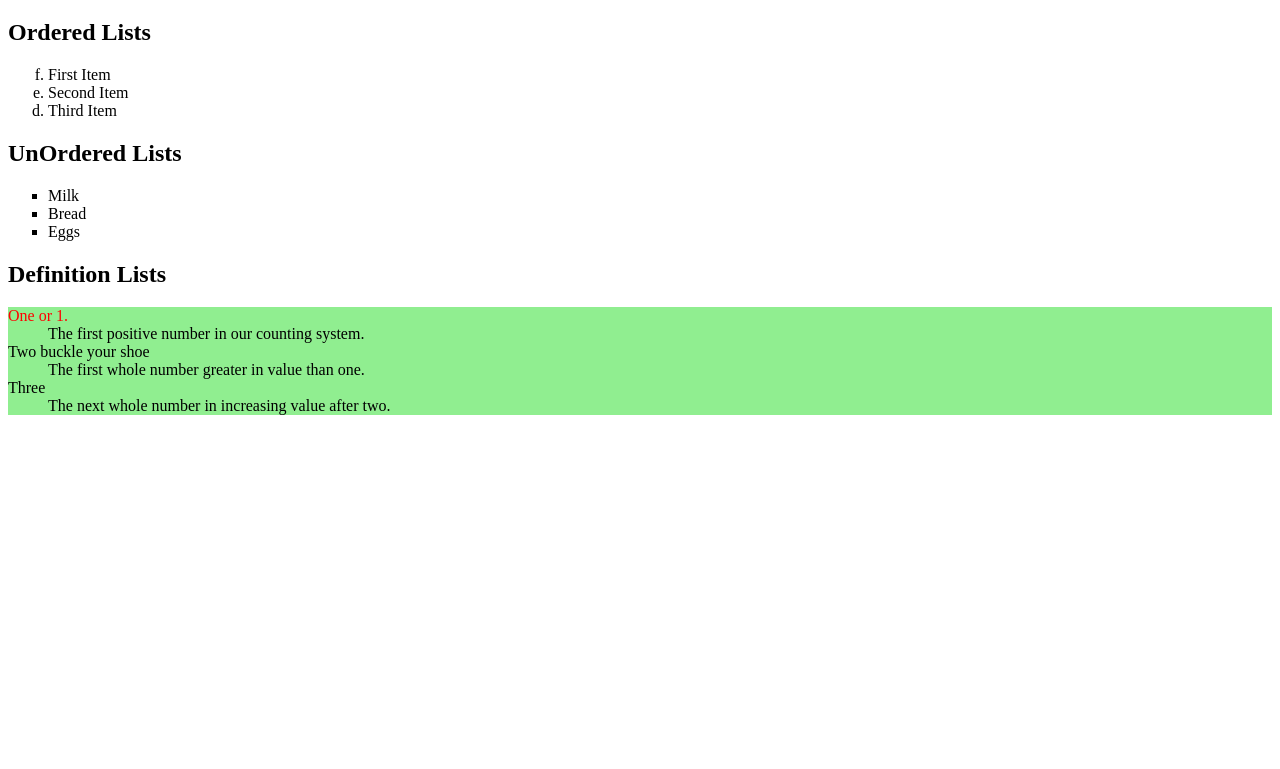
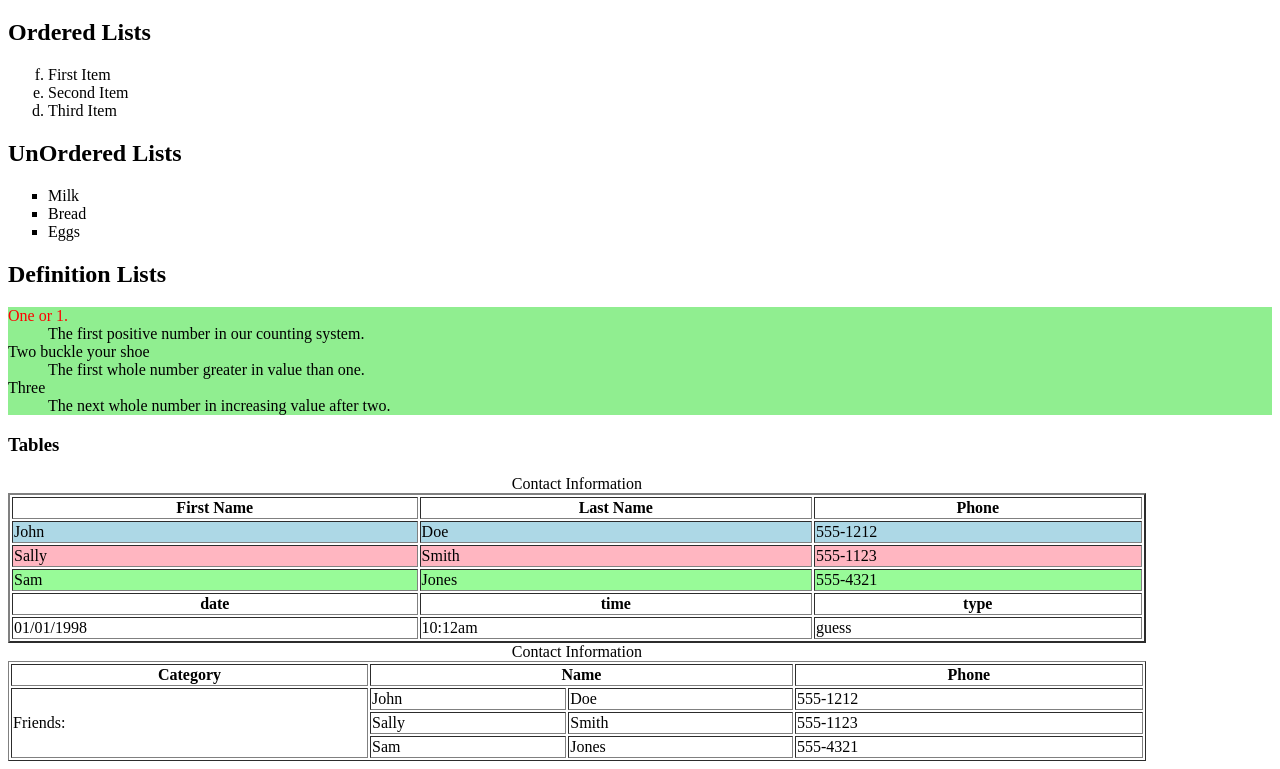
Before and after one commit to Jeffreyoboe1/Genesis10, a plain HTML site: page ListsInAction.html in a window 1280 px wide. Shown: the part 61-830 px from the top of the page. Before the commit the page ends 800 px from the top, so only its background shows below. Drawn offline with Linux system fonts and the light colour scheme.

Commit message:
added tables to the list page.

```diff
--- a/ListsInAction.html
+++ b/ListsInAction.html
@@ -28,5 +28,74 @@
     <dt>Three</dt> <dd>The next whole number in increasing value after two.
     </dd>
 </dl>
+
+        <h3>Tables</h2>
+          <!DOCTYPE html>
+<html lang="en">
+    <head>
+        <title>Tables in HTML</title>
+    </head>
+    <body>
+        <table border="2" width="90%">
+  <caption>Contact Information</caption>
+            <tr>
+                <th>First Name</th>
+                <th>Last Name</th>
+                <th>Phone</th>
+            </tr>
+            <tr style="background-color: lightblue">
+                <td>John</td>
+                <td>Doe</td>
+                <td>555-1212</td>
+            </tr>
+            <tr style="background-color: lightpink">
+                <td>Sally</td>
+                <td>Smith</td>
+                <td>555-1123</td>
+            </tr>
+            <tr bgcolor="palegreen">
+                <td>Sam</td>
+                <td>Jones</td>
+                <td>555-4321</td>
+            </tr>
+            <tr>
+              <th>date</th>
+              <th>time</th>
+              <th>type</th>
+            </tr>
+            <tr>
+              <td>01/01/1998</td>
+              <td>10:12am</td>
+              <td>guess</td>
+            </tr>
+
+        </table>
+
+        <table border="1" width="90%">
+          <caption>Contact Information</caption>
+          <tr>
+              <th>Category</th>
+              <th colspan="2">Name</th>
+              <th>Phone</th>
+          </tr>
+          <tr>
+              <td rowspan="3">Friends:</td>
+              <td>John</td>
+              <td>Doe</td>
+              <td>555-1212</td>
+          </tr>
+          <tr>
+              <td>Sally</td>
+              <td>Smith</td>
+              <td>555-1123</td>
+          </tr>
+          <tr>
+              <td>Sam</td>
+              <td>Jones</td>
+              <td>555-4321</td>
+          </tr>
+      </table>
     </body>
 </html>
+    </body>
+</html>
```
